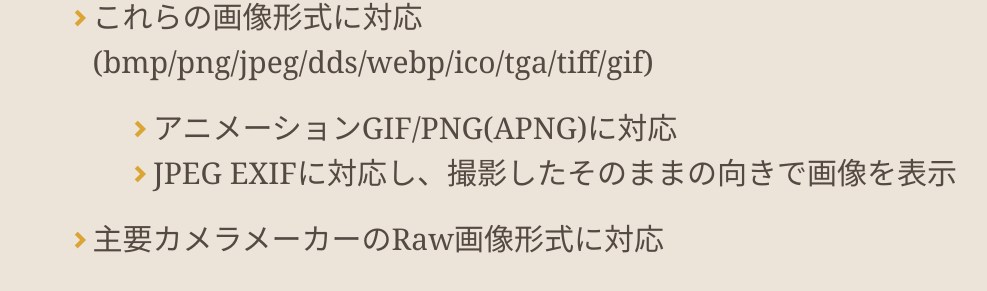
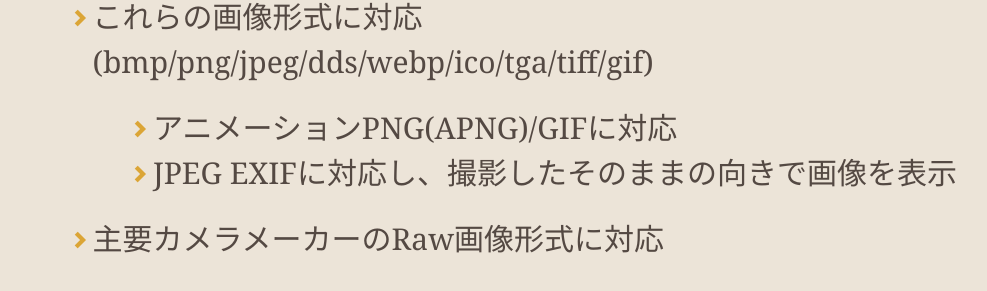
Before and after one commit to kanryu/quickviewer, a Jekyll site: the page built from docs/index-ja.md, in a window 1280 px wide and 900 px high, scrolled down 998 px. Shown: the part 153-444 px from the top of the window, without its empty margins (136-1123 px from the left). Built offline with Jekyll 4.4.1, drawn with Linux system fonts in a browser that asks for light colours; nearby versions of some CDN libraries; comment, search, counter and statistics services are not loaded; our own code applies the rules of GitHub Pages for plain Markdown files.

```diff
--- a/docs/index-ja.md
+++ b/docs/index-ja.md
@@ -23,7 +23,7 @@ categories: jekyll disqus
 - 本を読むのに便利な見開き表示
 - アーカイブファイルの直接読み込み(zip/7z/rar/cbr/cbz)
 - これらの画像形式に対応(bmp/png/jpeg/dds/webp/ico/tga/tiff/gif)
-    - アニメーションGIF/PNG(APNG)に対応
+    - アニメーションPNG(APNG)/GIFに対応
     - JPEG EXIFに対応し、撮影したそのままの向きで画像を表示
 - 主要カメラメーカーのRaw画像形式に対応
     - Canon(crw, cr2)
```
